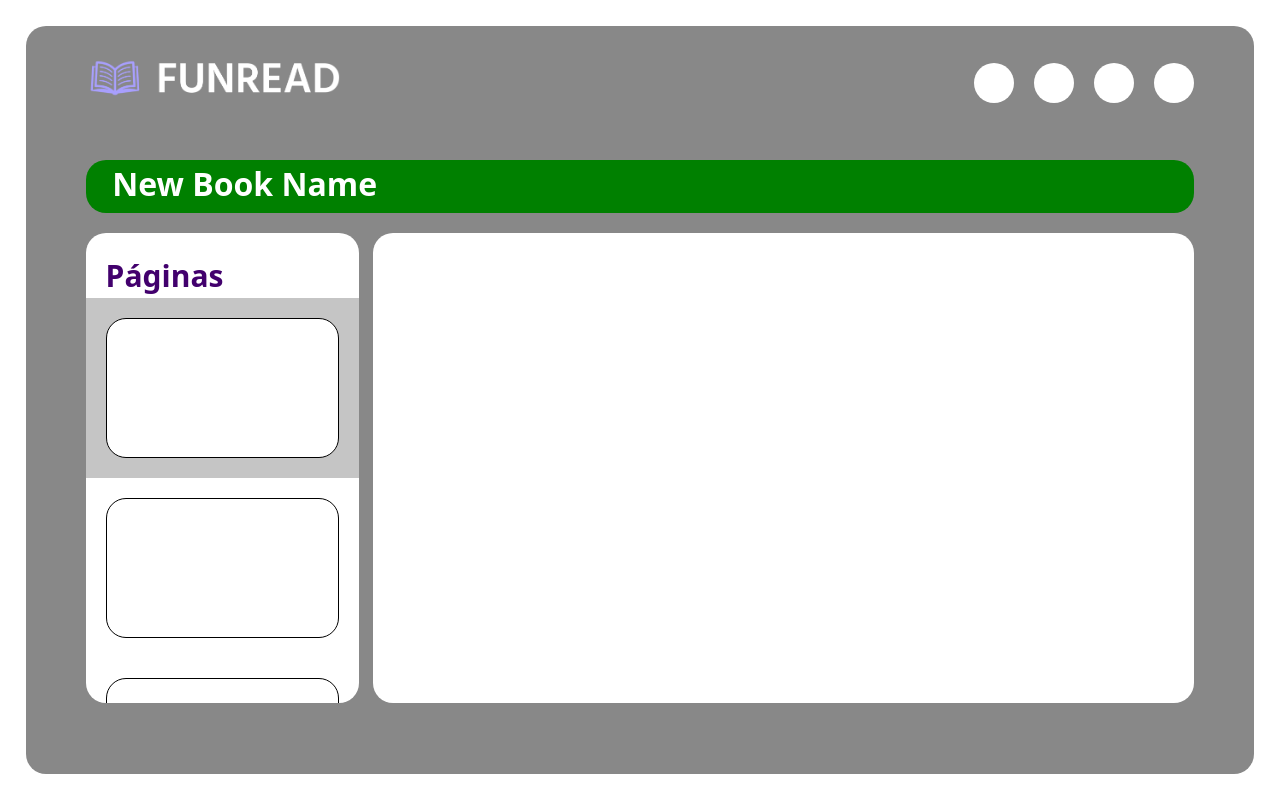
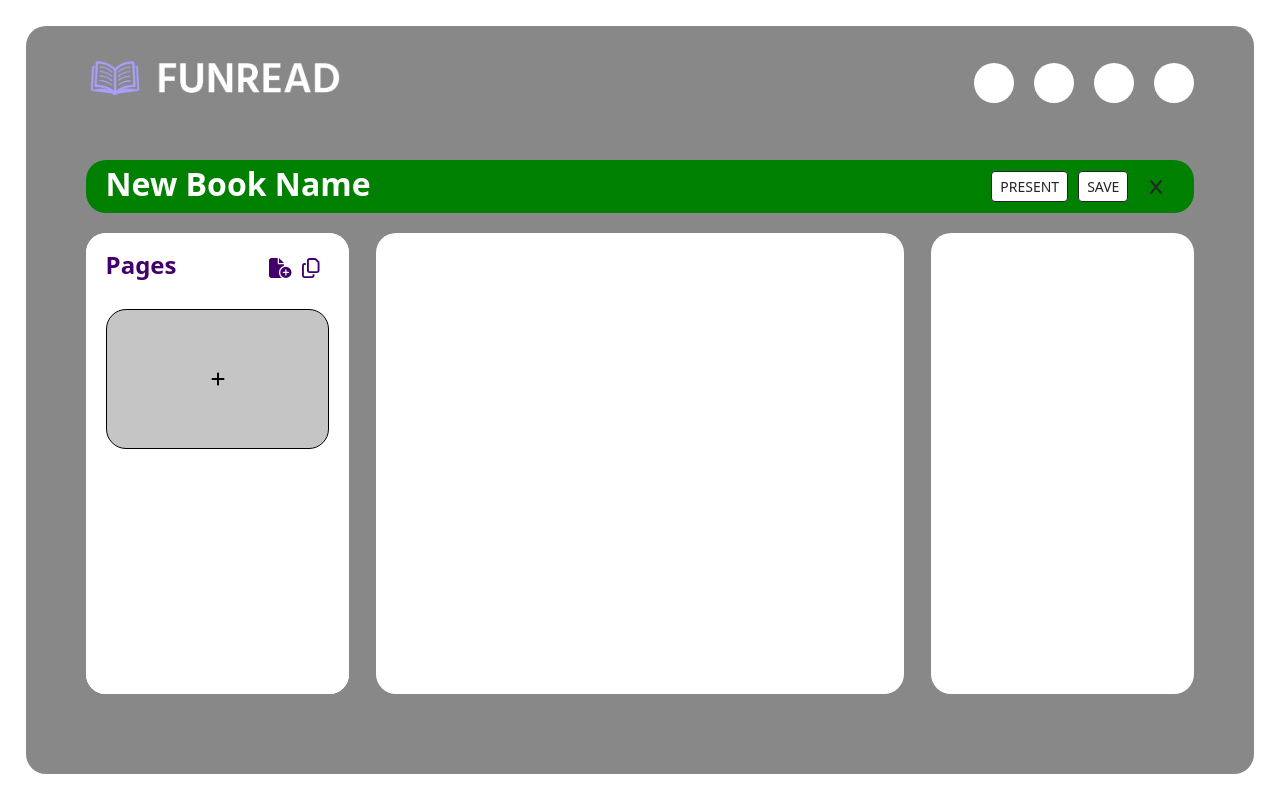
Before and after one commit to Funread/funread, a React (Create React App) app in the folder frontend/: page /addpage in a window 1280 px wide. Built offline with nearby package versions, Linux system fonts and the light colour scheme.

Commit message:
FR-266: Updated design for AddPage

```diff
--- a/frontend/src/Components/LogIn/LogIn.jsx
+++ b/frontend/src/Components/LogIn/LogIn.jsx
@@ -14,7 +14,6 @@ function LogIn(props) {
   const [email, setEmail] = useState("");
   const [password, setPassword] = useState("");
   const { loginIn } = useLogin();
-
 
   /**
    * Function tooglePassword:
@@ -106,6 +105,7 @@ function LogIn(props) {
           <h5 className="login-form-subtitle">
             Add your information to Log In.
           </h5>
+          <div className="login-form-inputs">
             <Form.Group className="form-group">
               <Form.Label className="font-size">
                 <FontAwesomeIcon className="login-icons" icon={faEnvelope} />
@@ -169,6 +169,7 @@ function LogIn(props) {
                 <label htmlFor="rememberMeCheck">Remember me</label>
               </div>
             </Form.Group>
+          </div>
           <Button
             id="submit-button"
             className="login-form-button-empty"
--- a/frontend/src/Components/Shared/AddPage/AddPage.css
+++ b/frontend/src/Components/Shared/AddPage/AddPage.css
@@ -25,12 +25,56 @@
   margin-bottom: 20px;
 }
 
-.add-page-title {
+.add-page-banner-title {
   padding-bottom: 5px;
   margin-bottom: 0;
   font-size: min(32px, 4vh);
-  margin-left: min(40px, 2.4%);
+  margin-left: min(20px, 2.4%);
   font-weight: bold;
+}
+
+.add-page-banner-buttons-container {
+  margin-left: auto;
+}
+
+.add-page-banner-option-button {
+  margin-left: 10px;
+  background: #ffffff;
+  box-shadow: none !important;
+}
+
+.add-page-banner-option-button:hover {
+  margin-left: 10px;
+  background: #ffffff;
+  color: black;
+  box-shadow: none !important;
+}
+
+.add-page-banner-option-button:focus {
+  margin-left: 10px;
+  background: #ffffff;
+  color: black;
+  box-shadow: none !important;
+}
+
+.add-page-banner-close-button {
+  margin-left: 10px;
+  background: transparent;
+  box-shadow: none !important;
+  border-radius: 20px;
+  border-style: none;
+}
+
+.add-page-banner-close-button:hover {
+  background: transparent;
+  box-shadow: none !important;
+  color: black;
+}
+
+.add-page-banner-close-button:focus {
+  background: transparent;
+  box-shadow: none !important;
+  color: black;
 }
 
 .add-page-book-information-container {
@@ -41,57 +85,23 @@
 
 .add-page-pages-container {
   width: 25%;
+  height: 100%;
   border-radius: 20px;
   background: #ffffff;
-  overflow-y: auto;
-}
-
-.add-page-pages-title {
-  width: 100%;
-  font-size: 30px;
-  font-weight: bold;
-  margin: 0;
-  padding: 20px 20px 0 20px;
-  color: #42006d;
-}
-
-.add-page-pages-item-active {
-  height: 180px;
-  width: 100%;
-  padding: 20px;
-  background-color: #c5c5c5;
-}
-
-.add-page-pages-item-inactive {
-  height: 180px;
-  width: 100%;
-  padding: 20px;
-  background-color: transparent;
-}
-
-.add-page-pages-item-content {
-  height: 100%;
-  width: 100%;
-  box-shadow: none !important;
-  background: #ffffff;
-  border-radius: 20px;
-  border-color: black;
-  padding: 0;
-}
-
-.add-page-pages-item-content:hover {
-  background: #ffffff;
-  border-color: #c5c5c5;
-}
-
-.add-page-pages-item-content:focus {
-  background: #ffffff;
-  border-color: #c5c5c5;
 }
 
 .add-page-preview-container {
-  width: 75%;
+  width: 50%;
+  height: 100%;
   border-radius: 20px;
-  margin-left: min(20px, 1.2%);
+  margin-left: min(40px, 2.4%);
   background: #ffffff;
 }
+
+.add-page-template-widget-container {
+  width: 25%;
+  height: 100%;
+  border-radius: 20px;
+  margin-left: min(40px, 2.4%);
+  background: #ffffff;
+}
--- a/frontend/src/Components/Shared/AddPage/AddPage.jsx
+++ b/frontend/src/Components/Shared/AddPage/AddPage.jsx
@@ -2,13 +2,18 @@ import React, { useState } from "react";
 import "./AddPage.css";
 import DashHeader from "../HeaderDashboard/HeaderDashboard";
 import { Button } from "react-bootstrap";
+import { FontAwesomeIcon } from "@fortawesome/react-fontawesome";
+import { faX } from "@fortawesome/free-solid-svg-icons";
+import { useNavigate } from "react-router-dom";
+import BookPages from "../BookPages/BookPages";
 
 function AddPage(props) {
   const [myBookName, setMyBookName] = useState("New Book Name");
+  const navigate = useNavigate();
 
-  function changePagePreview() {
-    console.log("new page");
-  }
+  const BtnCloseClick = () => {
+    navigate("/mylibrary");
+  };
 
   return (
     <div className="add-page-container">
@@ -17,34 +22,41 @@ function AddPage(props) {
       </div>
       <div className="add-page-body">
         <div className="add-page-banner">
-          <p className="add-page-title">{myBookName}</p>
+          <p className="add-page-banner-title">{myBookName}</p>
+          <div className="add-page-banner-buttons-container">
+            <Button
+              variant="outline-dark"
+              size="sm"
+              className="add-page-banner-option-button"
+              type="button"
+            >
+              PRESENT
+            </Button>
+            <Button
+              variant="outline-dark"
+              size="sm"
+              className="add-page-banner-option-button"
+              type="button"
+            >
+              SAVE
+            </Button>
+            <Button
+              variant="outline-dark"
+              className="add-page-banner-close-button"
+              style={{ marginRight: 20 }}
+              type="button"
+              onClick={BtnCloseClick}
+            >
+              <FontAwesomeIcon icon={faX} />
+            </Button>
+          </div>
         </div>
         <div className="add-page-book-information-container">
           <div className="add-page-pages-container">
-            <p className="add-page-pages-title">Páginas</p>
-            <div className="add-page-pages-item-active">
-              <Button
-                className="add-page-pages-item-content"
-                type="button"
-                onClick={() => {
-                  changePagePreview();
-                }}
-              ></Button>
-            </div>
-            <div className="add-page-pages-item-inactive">
-              <Button
-                className="add-page-pages-item-content"
-                type="button"
-              ></Button>
-            </div>
-            <div className="add-page-pages-item-inactive">
-              <Button
-                className="add-page-pages-item-content"
-                type="button"
-              ></Button>
-            </div>
+            <BookPages />
           </div>
           <div className="add-page-preview-container"></div>
+          <div className="add-page-template-widget-container"></div>
         </div>
       </div>
     </div>
--- /dev/null
+++ b/frontend/src/Components/Shared/BookPages/BookPages.css
@@ -0,0 +1,113 @@
+.book-pages-container {
+  width: 100%;
+  height: 100%;
+  border-radius: 20px;
+  background: #ffffff;
+}
+
+.book-pages-container-title-options {
+  display: flex;
+  flex-direction: row;
+  width: 100%;
+  padding: 20px;
+  height: 12%;
+}
+
+.book-pages-title {
+  font-size: 3vh;
+  font-weight: bold;
+  margin: 0;
+  color: #42006d;
+  line-height: 100%;
+}
+
+.book-pages-options {
+  font-size: 2.5vh;
+  margin-top: 5px;
+  margin-right: 10px;
+  cursor: pointer;
+  color: #42006d;
+}
+
+.book-pages-item-container {
+  width: 100%;
+  border-radius: 0 0 20px 20px;
+  background: #ffffff;
+  height: 88%;
+  overflow-y: auto;
+}
+
+.book-pages-item-active {
+  height: 180px;
+  width: 100%;
+  padding: 20px;
+  background-color: #c5c5c5;
+}
+
+.book-pages-item-inactive {
+  height: 180px;
+  width: 100%;
+  padding: 20px;
+  background-color: transparent;
+}
+
+.book-pages-item-content {
+  height: 100%;
+  width: 100%;
+  box-shadow: none !important;
+  background: #ffffff;
+  border-radius: 20px;
+  border-color: black;
+  padding: 0;
+}
+
+.book-pages-item-content:hover {
+  background: #ffffff;
+  border-color: #c5c5c5;
+}
+
+.book-pages-item-content:focus {
+  background: #ffffff;
+  border-color: #c5c5c5;
+}
+
+.book-pages-item-add {
+  height: 100%;
+  width: 100%;
+  box-shadow: none !important;
+  background: #c5c5c5;
+  border-radius: 20px;
+  border-color: black;
+  padding: 0;
+  color: black;
+}
+
+.book-pages-item-add:hover {
+  background: #c5c5c5;
+  border-color: #c5c5c5;
+  color: black;
+}
+
+.book-pages-item-add:focus {
+  background: #c5c5c5;
+  border-color: #c5c5c5;
+  color: black;
+}
+
+.book-pages-item-container::-webkit-scrollbar-track {
+  -webkit-box-shadow: inset 0 0 6px rgba(0, 0, 0, 0.3);
+  box-shadow: inset 0 0 6px rgba(0, 0, 0, 0.3);
+  border-radius: 20px;
+  border-top-left-radius: 0;
+  border-top-right-radius: 0;
+  border-bottom-left-radius: 0;
+}
+
+.book-pages-item-container::-webkit-scrollbar-thumb {
+  border-radius: 20px;
+  border-top-left-radius: 0;
+  border-top-right-radius: 0;
+  border-bottom-left-radius: 0;
+  -webkit-box-shadow: inset 0 0 6px rgba(0, 0, 0, 0.3);
+  box-shadow: inset 0 0 6px rgba(0, 0, 0, 0.3);
+}
--- /dev/null
+++ b/frontend/src/Components/Shared/BookPages/BookPages.jsx
@@ -0,0 +1,37 @@
+import React, { useState } from "react";
+import "./BookPages.css";
+import { Button } from "react-bootstrap";
+import { FontAwesomeIcon } from "@fortawesome/react-fontawesome";
+import { faPlus, faFileCirclePlus } from "@fortawesome/free-solid-svg-icons";
+import { faCopy } from "@fortawesome/free-regular-svg-icons";
+
+function BookPages(props) {
+  function changePagePreview() {
+    console.log("new page");
+  }
+
+  return (
+    <div className="book-pages-container">
+      <div className="book-pages-container-title-options">
+        <p className="book-pages-title" style={{ margin: 0 }}>
+          Pages
+        </p>
+        <FontAwesomeIcon
+          style={{ marginLeft: "auto" }}
+          className="book-pages-options"
+          icon={faFileCirclePlus}
+        />
+        <FontAwesomeIcon className="book-pages-options" icon={faCopy} />
+      </div>
+      <div className="book-pages-item-container">
+        <div className="book-pages-item-inactive">
+          <Button className="book-pages-item-add" type="button">
+            <FontAwesomeIcon icon={faPlus} />
+          </Button>
+        </div>
+      </div>
+    </div>
+  );
+}
+
+export default BookPages;
--- a/frontend/src/Components/Shared/Header/Header.css
+++ b/frontend/src/Components/Shared/Header/Header.css
@@ -11,7 +11,7 @@
 }
 
 .header-navbar-logo-funread {
-  width: 220px;
+  width: 260px;
 }
 
 .menu-options {
--- a/frontend/src/Components/SignUp/SignUp.css
+++ b/frontend/src/Components/SignUp/SignUp.css
@@ -32,6 +32,13 @@
   height: 100%;
 }
 
+.signup-form-inputs {
+  display: flex;
+  flex-direction: column;
+  height: 60%;
+  justify-content: space-around;
+}
+
 .signup-form-title {
   font-weight: bold;
   font-size: 6vh;
@@ -42,6 +49,7 @@
 .signup-form-subtitle {
   font-weight: normal;
   font-size: 2vh;
+  margin-bottom: min(20px, 6%);
 }
 
 .signup-form-control-lg {
@@ -108,7 +116,7 @@
 }
 
 .signup-form-button-empty {
-  margin-top: 5vh;
+  margin-top: min(50px, 14%);
   min-width: 100%;
   height: 12%;
   font-size: 2vh;
@@ -121,7 +129,7 @@
 }
 
 .signup-form-button-filled {
-  margin-top: 5vh;
+  margin-top: min(50px, 14%);
   min-width: 100%;
   height: 12%;
   font-size: 2vh;
--- a/frontend/src/Components/SignUp/SignUp.jsx
+++ b/frontend/src/Components/SignUp/SignUp.jsx
@@ -106,6 +106,7 @@ function SignUp(props) {
           <h5 className="signup-form-subtitle">
             Add your information to register.
           </h5>
+          <div className="signup-form-inputs">
             <Form.Group className="form-group">
               <Form.Label className="font-size">
                 <FontAwesomeIcon className="signup-icons" icon={faUser} />
@@ -178,6 +179,7 @@ function SignUp(props) {
                 </InputGroup.Text>
               </InputGroup>
             </Form.Group>
+          </div>
           <Button
             id="submit-button"
             className="signup-form-button-empty"
```
Also changed, not shown: frontend/src/Components/LogIn/LogIn.css (+11 -5 lines). Lines whose indentation alone changed are shown as unchanged.
